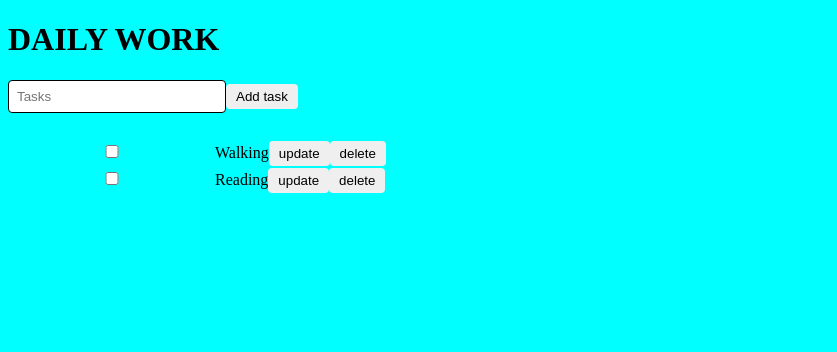
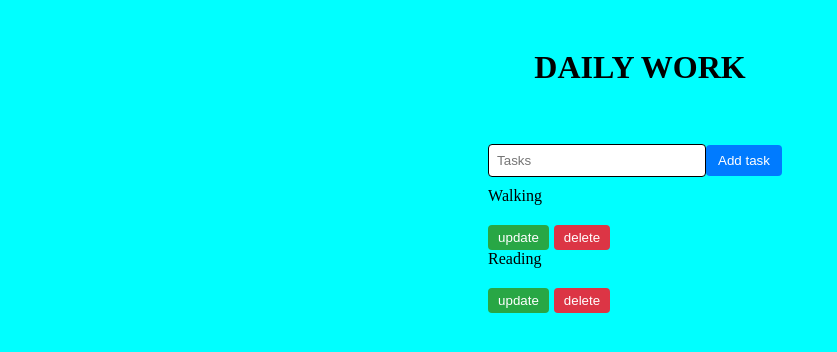
Before and after one commit to Ksangavikarthi/React-practice, a React (Vite) app: page / in a window 1280 px wide. Shown: the top 352 px of the page, without its empty margins (0-837 px from the left). Built offline with nearby package versions, Linux system fonts and the light colour scheme.

Commit message:
create file

```diff
--- a/src/Components/Functioncomp/TodoListfun.jsx
+++ b/src/Components/Functioncomp/TodoListfun.jsx
@@ -23,6 +23,8 @@ export default function TodoListfun() {
     }
     const handlechange = () => {
         settodolist([...todolist, { id: uuidver, task: data }])
+        setdata("")
+
     }
 
     const handledelete = (deleteid) => {
@@ -36,21 +38,21 @@ export default function TodoListfun() {
         settodolist(copy)
     }
     return (
-        <div id="project">
-            <h1 id='head'>DAILY WORK </h1>
-            <div className="inputbox">
-                <input className='input' type="text" placeholder="Tasks" onChange={(e) => handle(e)} />
-                <button className="bt" onClick={handlechange}>Add task</button>
+        <div className='container'>
+            <h1 >DAILY WORK </h1>
+            <br /> <br />
+            <div className="task-text">
+                <input value={data} type="text" placeholder="Tasks" onChange={(e) => handle(e)} />
+                <button className="add" onClick={handlechange}>Add task</button>
+                {todolist.map((list, i) => (
+                    <div key={i}>
+                        <span className="items">{list.task}</span>
+                        <div className='button-container'></div>
+                        <button className="up" onClick={() => handleupdate(i)}>update</button>
+                        <button className="del" onClick={() => handledelete(list.id)}>delete</button>
+                    </div>
+                ))}
             </div>
-            <br />
-            {todolist.map((list, i) => (
-                <div key={i} className="lists">
-                    <input type="checkbox" />
-                    <span className="items">{list.task}</span>
-                    <button className="update" onClick={() => handleupdate(i)}>update</button>
-                    <button className="delete" onClick={() => handledelete(list.id)}>delete</button>
-                </div>
-            ))}
         </div>
     )
 }
```
